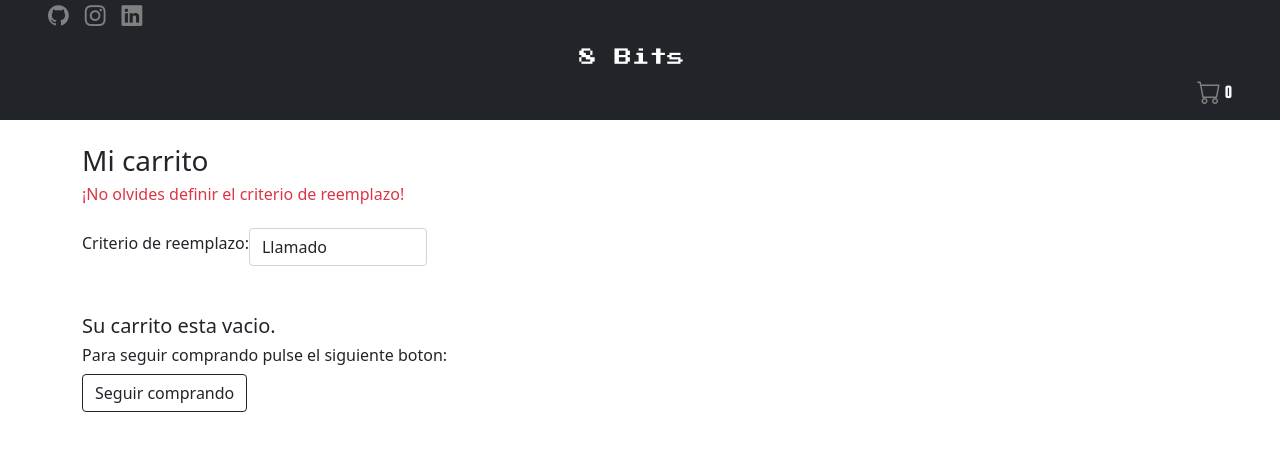
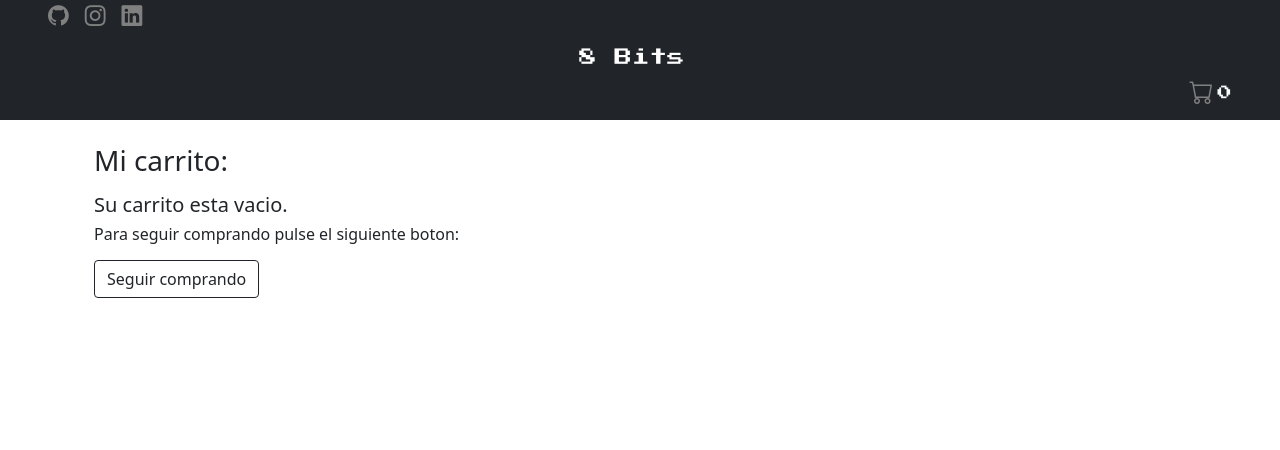
Before and after one commit to sebastianRomay/8bits-ecommerce, a React (Create React App) app: page /carrito in a window 1280 px wide. Shown: the top 450 px of the page. Built offline with nearby package versions, Linux system fonts and the light colour scheme.

Commit message:
Elementos en carrito se pueden ver en su view

```diff
--- a/src/components/Carrito/Cart.jsx
+++ b/src/components/Carrito/Cart.jsx
@@ -1,29 +1,45 @@
-import React from "react";
-import { Link } from "react-router-dom";
+import React, { useContext } from 'react'
+import { CartContext } from '../../context/CartContext';
+import { Link, NavLink } from "react-router-dom";
+import ItemCarrito from '../ItemCarrito/ItemCarrito';
+import Spinner from '../Spinner/Spinner';
 
 const Cart = () => {
+
+  const cartContext = useContext(CartContext);
+  const { carrito, eliminarDeCarrito, vaciarCarrito } = cartContext;
+
   return (
     <>
       <div className="container">
+        {carrito ? (carrito.map(item => {
+          return (
+            <ItemCarrito key={item.id}
+              item={item}
+              eliminarPorId={eliminarDeCarrito}
+            />
+          );
+        }))
+          : <Spinner />}
+        {carrito.length ? (<>
+          <button
+            className="btn btn-outline-dark"
+            onClick={vaciarCarrito}
+          >Vaciar Carrito
+          </button>
+          <NavLink to='/compra'>
+            <button className='btn btn-outline-success' >Terminar Compra</button>
+          </NavLink>
+          </>)
+
+          :
+          <div className='container'>
             <div className="row">
               <div className="col-md-6 mt-4 col-12">
-            <h3>Mi carrito</h3>
-            <h6 className="text-danger">
-              ¡No olvides definir el criterio de reemplazo!
-            </h6>
-          </div>
+                <h3>Mi carrito:</h3>
             </div>
             <div className="row">
-          <div className="col-md-4 d-flex align-items-center mt-3 col-12">
-            <h6 className="text-center">Criterio de reemplazo:</h6>
-            <select name="reemplazo" className="form-control w-50">
-              <option value="Llamado">Llamado</option>
-              <option value="No reemplazar">No reemplazar</option>
-            </select>
-          </div>
-        </div>
-        <div className="row">
-          <div className="col-md-6 mt-5 col-12">
+              <div className="col-md-6 mt-2 col-12">
                 <h5>Su carrito esta vacio.</h5>
                 <p className="h6">
                   Para seguir comprando pulse el siguiente boton:
@@ -31,13 +47,17 @@ const Cart = () => {
               </div>
             </div>
             <div className="row">
-          <div className="col-md-6 ">
+              <div className="col-md-6 mt-2">
                 <Link to="/">
                   <button className="btn btn-outline-dark">Seguir comprando</button>
                 </Link>
               </div>
             </div>
           </div>
+          </div>
+        }
+
+      </div>
     </>
   );
 };
--- a/src/components/Formulario/Formulario.jsx
+++ b/src/components/Formulario/Formulario.jsx
@@ -1,10 +1,16 @@
-import React from 'react';
+import React, { useContext } from 'react'
+import { CartContext } from '../../context/CartContext';
 import swal from 'sweetalert';
 import { Link } from 'react-router-dom';
 import BotonAgregar from '../AgregarCarrito/BotonAgregar';
 
 const Formulario = () => {
+
+    const cartContext = useContext(CartContext);
+    const { vaciarCarrito } = cartContext;
+
     const finCompra = () => {
+        vaciarCarrito()
         swal('Gracias por su compra', 'En breve sera contactado', 'success')
     }
 
@@ -16,11 +22,11 @@ const Formulario = () => {
 
         <div className="mb-3 col-md-6 col-12">
             <label for="exampleInputEmail1" className="form-label">Nombre y Apellido</label>
-            <input type="text" className="form-control"/>
+            <input type="text" className="form-control" required/>
         </div>
         <div className="mb-3 col-md-6 col-12">
             <label for="exampleInputEmail1" className="form-label">Email</label>
-            <input type="email" className="form-control"/>
+            <input type="email" className="form-control" required/>
             <div id="emailHelp" className="form-text">Introduzca un email correcto</div>
         </div>
 
@@ -29,17 +35,17 @@ const Formulario = () => {
 
             <div className="mb-3 col-md-6 col12">
             <label for="exampleInputPassword1" className="form-label">Telefono</label>
-            <input type="number" className="form-control" id="exampleInputPassword1"/>
+            <input type="number" className="form-control" id="exampleInputPassword1" required/>
         </div>
         <div className="mb-3 col-md-6 col-12">
             <label for="exampleInputEmail1" className="form-label">Localidad</label>
-            <input type='text' className="form-control"/>
+            <input type='text' className="form-control" required/>
         </div>
 
             </div>
         <div className="row">
         <div className="mb-3 form-check col-12 d-flex justify-content-center">
-            <input type="checkbox" className="form-check-input mx-1" id="exampleCheck1"/>
+            <input type="checkbox" className="form-check-input mx-1" id="exampleCheck1" required/>
             <label className="form-check-label" for="exampleCheck1">Acepto terminos y condiciones</label>
         </div>
         </div>
--- a/src/components/Item/Item.jsx
+++ b/src/components/Item/Item.jsx
@@ -1,4 +1,4 @@
-import React, {useContext, useState} from "react";
+import React, {useContext} from "react";
 import ItemCount from "../ItemCount/ItemCount";
 import { NavLink } from "react-router-dom";
 import swal from 'sweetalert';
@@ -7,8 +7,6 @@ import { CartContext } from "../../context/CartContext";
 
 const Items = ({ item }) => {
 
-  const cartContext = useContext(CartContext)
-  const [carrito, setCarrito] = useState(cartContext)
   const {addItem} = useContext(CartContext)
 
   const onAdd = (cantidad) => {
--- /dev/null
+++ b/src/components/ItemCarrito/ItemCarrito.css
@@ -0,0 +1,4 @@
+.w-10 {
+    width: 5rem;
+    height: 3rem;
+}
--- /dev/null
+++ b/src/components/ItemCarrito/ItemCarrito.jsx
@@ -0,0 +1,20 @@
+import React from 'react';
+import './ItemCarrito.css'
+
+const ItemCarrito = ({ item, eliminarPorId }) => {
+    return (
+        <div className='container'>
+            <div className='row mt-5 mb-5'>
+                <div className='col-2'><img src={item.image} className='w-100' /></div>
+                <div className='col-2 bg-outline-dark fw-bold'>ID: <br/> <span>{item.id}</span>  </div>
+                <div className='col-2 bg-outline-dark fw-bold'>Nombre: <br/> <span>{item.title}</span> </div>
+                <div className='col-2 bg-outline-dark fw-bold'>Cantidad: <br/> <span>{item.cantidad}</span> </div>
+                <div className='col-2 bg-outline-dark fw-bold'>Precio: <br/> <span>${item.price}</span> </div>
+                <button className='col-2 btn btn-danger w-10' onClick={()=>eliminarPorId(item.id)}>Eliminar</button>
+            </div>
+            </div>
+
+    )
+}
+
+export default ItemCarrito
--- a/src/components/ItemDetail/ItemDetail.jsx
+++ b/src/components/ItemDetail/ItemDetail.jsx
@@ -1,17 +1,15 @@
-import React, { useContext, useState } from "react";
+import React, { useState } from "react";
 import Spinner from "../Spinner/Spinner";
 import BotonAgregar from "../AgregarCarrito/BotonAgregar";
 import "./ItemDetail.css";
 import { NavLink } from "react-router-dom";
 import ItemCount from "../ItemCount/ItemCount";
 import swal from "sweetalert";
-import { CartContext } from "../../context/CartContext";
 
 const ItemDetail = ({ producto }) => {
   const [cantidad, setCantidad] = useState(null)
 
-  const cartContext = useContext(CartContext);
-  const {addItem} = cartContext;
+  // const cartContext = useContext(CartContext);
 
   const onAdd = (cuantos) => {
     setCantidad(cuantos)
@@ -25,7 +23,7 @@ const ItemDetail = ({ producto }) => {
       ) : (
         <div className="container detalle mb-5 mt-5">
           <div className="row mt-3">
-            <div className="col-md-4 col-12 d-flex justify-content-center mb-3">
+            <div className="col-md-6 col-12 d-flex justify-content-center mb-3">
               <img src={producto.image} alt="" className="w-100 altura" />
             </div>
 
--- a/src/components/Nav/NavBar.css
+++ b/src/components/Nav/NavBar.css
@@ -29,6 +29,7 @@ p {
 
 .contador {
     border-radius: 100%;
-    font-size: 1.1rem;
+    font-size: .9rem;
     text-align: center;
+    font-family: 'Press Start 2p', cursive;
 }
```
Lines whose indentation alone changed are shown as unchanged.
